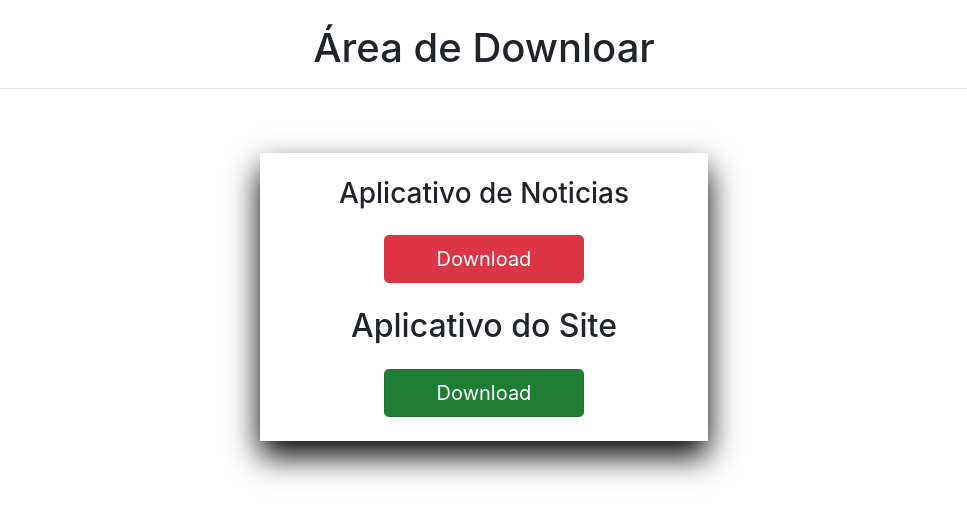
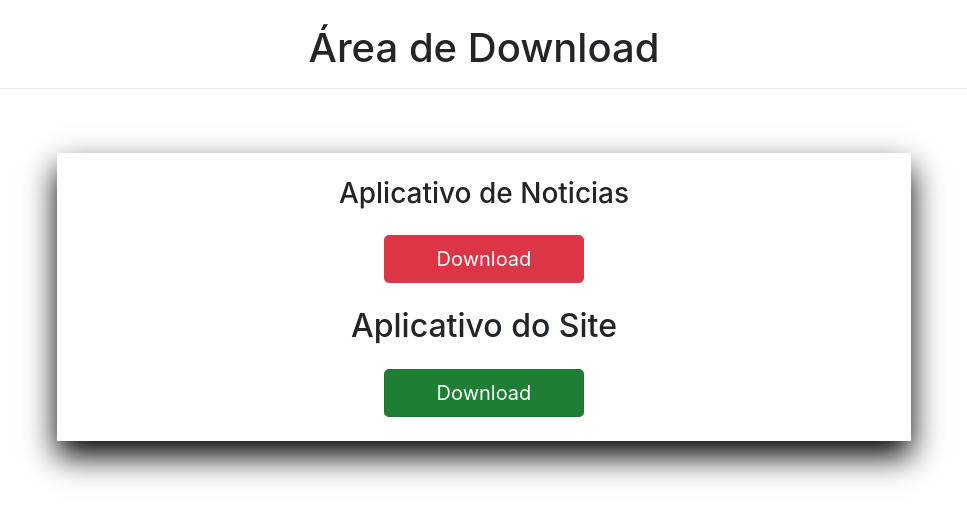
Before and after one commit to LuapabloSdA/Download, a plain HTML site: page index.html in a window 1280 px wide. Shown: the whole page, without its empty margins (156-1123 px from the left). Drawn offline with nearby package versions, Linux system fonts and the light colour scheme.

Commit message:
Update index.html

```diff
--- a/index.html
+++ b/index.html
@@ -13,10 +13,10 @@
   <body>
 
       <br>
-    <h1 class="text-center m-auto">Área de Downloar</h1>
+    <h1 class="text-center m-auto">Área de Download</h1>
     <hr>
     <br><br>
-    <div class="text-center m-auto" style="background-color:white; height: auto; width: 35%; box-shadow: 0 15px 30px rgb(0, 0, 0);">
+    <div class="text-center m-auto col-8" style="background-color:white; height: auto; box-shadow: 0 15px 30px rgb(0, 0, 0);">
         <br>
         <h3 class="text-center m-auto">Aplicativo de Noticias</h3>
         <br>
```
